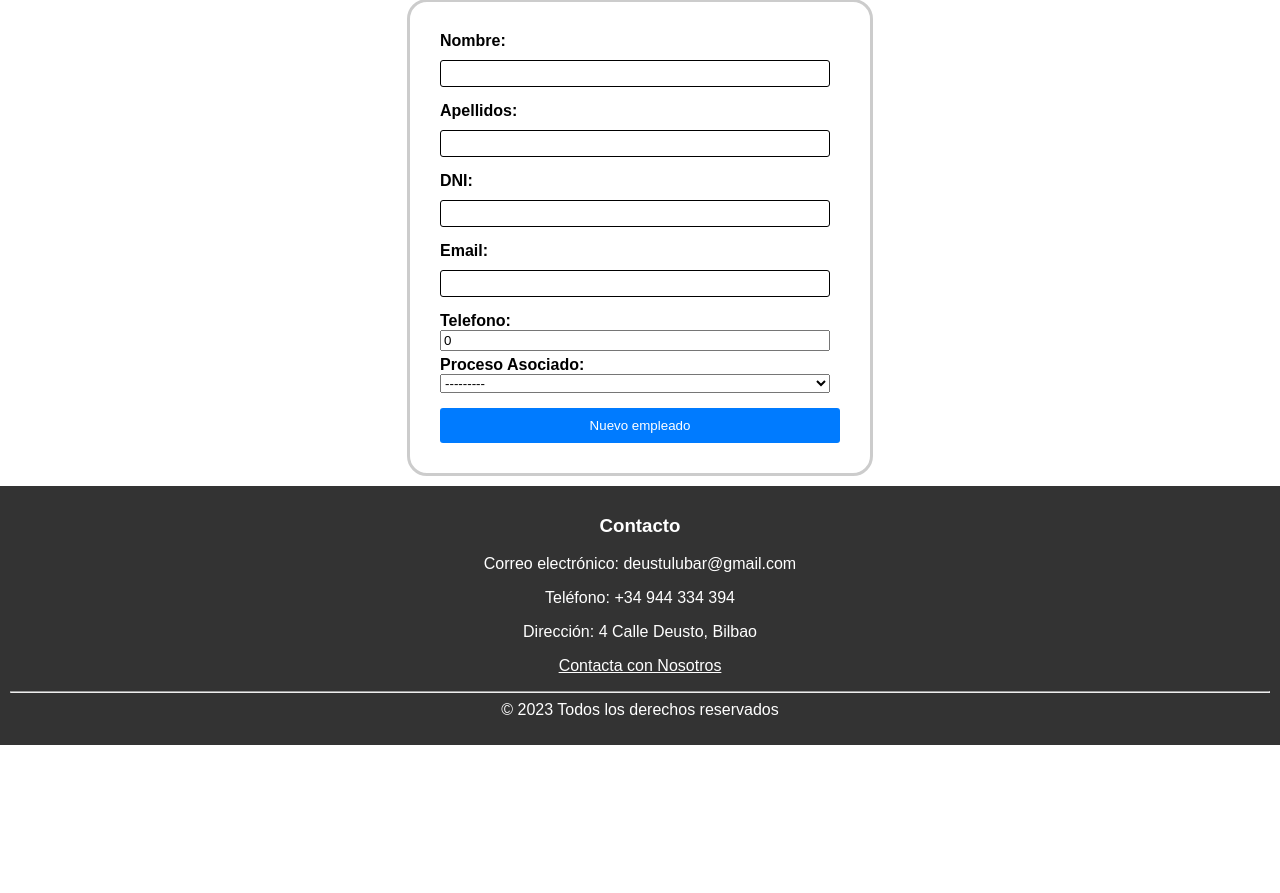
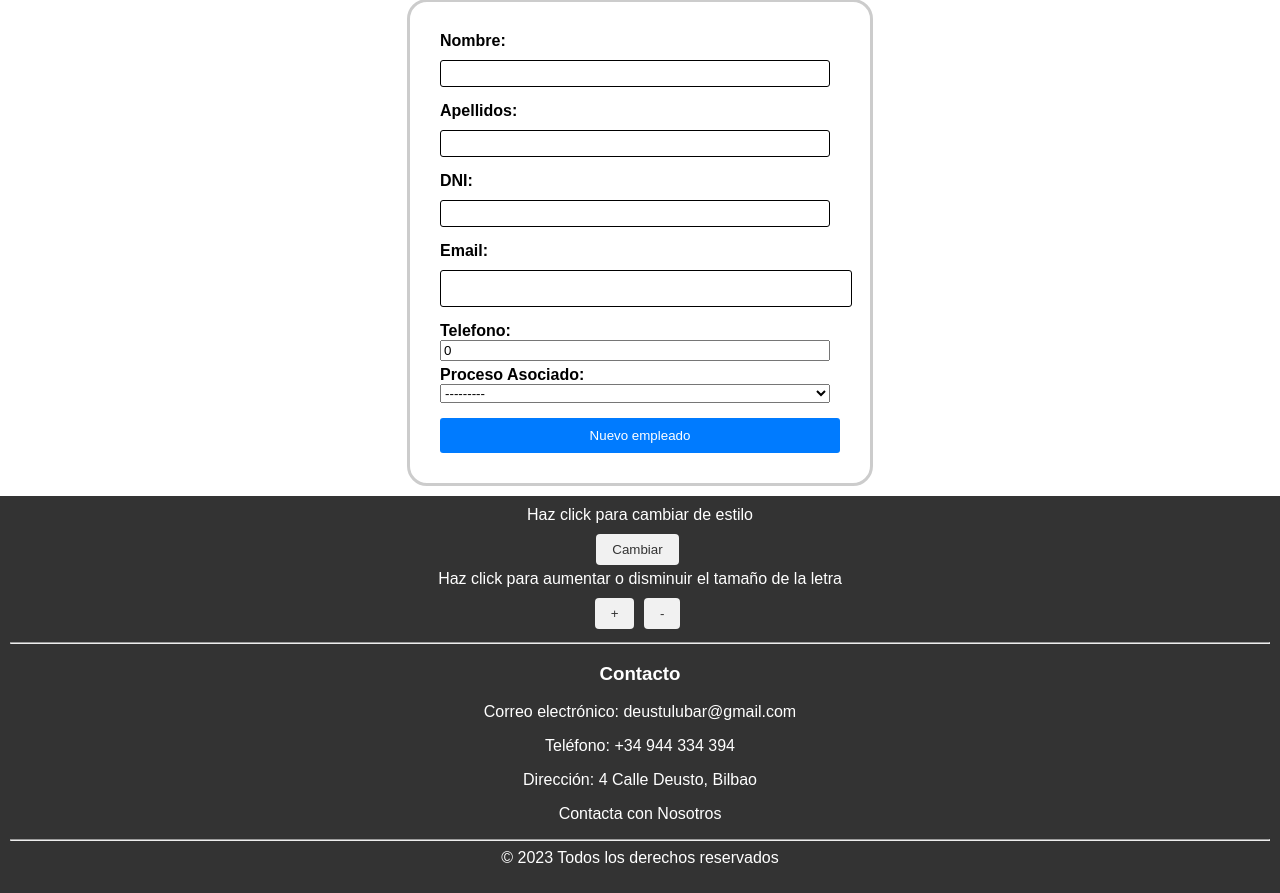
Before and after one commit to xtelleria/main, a Django app: page /2/create in a window 1280 px wide. Shown: the part 201-1094 px from the top of the page. Before the commit the page ends 946 px from the top, so only its background shows below. Run offline with Django 4.2, Linux system fonts and the light colour scheme; data comes from the database, SQL or seed files in the repository; both versions use the stored data as it was after the commit.

Commit message:
estilo y filtros

```diff
--- a/DeustubularSL_app/forms.py
+++ b/DeustubularSL_app/forms.py
@@ -12,6 +12,11 @@
   labels = {
             'FKidProcesp': 'Proceso Asociado',
             'telfono': 'Telefono',
+        }
+  widgets = {
+            'email': forms.EmailInput(attrs={'id': 'correo'}),
+            'DNI': forms.TextInput(attrs={'id': 'DNI'}),
+
         }
 
 
--- /dev/null
+++ b/DeustubularSL_app/static/JS/boton.js
@@ -0,0 +1,18 @@
+const elementsList = document.getElementsByTagName("main");
+
+function getElementFontSize(element) {
+  //getComputedStyle nos devuelve las propiedades css de cada elemento
+  const elementFontSize = window.getComputedStyle(element, null).getPropertyValue('font-size');
+  return parseFloat(elementFontSize);  //Devolvemos el total de pixeles
+}
+
+function cambiarTexto(operador) {
+  for (let element of elementsList) {
+    const currentSize = getElementFontSize(element);
+
+    //Restar o sumar, dependiendo del operador.
+    const newFontSize = (operador === '+' ? (currentSize + 1) : (currentSize - 1)) + 'px';
+    //Aplicarle la lista actual el nuevo tamaño.
+    element.style.fontSize = newFontSize
+  }
+}
--- /dev/null
+++ b/DeustubularSL_app/static/JS/tema.js
@@ -0,0 +1,24 @@
+function cambiarTema() {
+    var body = document.body;
+    var celdas = document.getElementsByTagName('td');
+    var urls = document.getElementsByTagName('a');
+    var header = document.getElementsByTagName('header')
+    var footer = document.getElementsByTagName('footer')
+
+    body.classList.toggle('invertir-fondo');
+    for (var i = 0; i < celdas.length; i++) {
+        celdas[i].classList.toggle('invertir-td');
+      }
+    for (var i = 0; i < urls.length; i++) {
+        urls[i].classList.toggle('invertir-urls');
+      }
+    for (var i = 0; i < header.length; i++) {
+        header[i].classList.toggle('invertir-header');
+      }
+      for (var i = 0; i < footer.length; i++) {
+        footer[i].classList.toggle('invertir-footer');
+      }
+
+
+
+  }
--- /dev/null
+++ b/DeustubularSL_app/static/JS/validar.js
@@ -0,0 +1,33 @@
+function validarFormulario() {
+    var correoInput = document.getElementById('correo').value;
+    var dniInput = document.getElementById('DNI').value;
+    var dominios_validos = ["@deustubular.es", "@deusto.es"];
+
+    // Realizar validaciones
+    var correoValido = false;
+    for (var i = 0; i < dominios_validos.length; i++) {
+        var dominio = dominios_validos[i];
+        if (correoInput.endsWith(dominio)) {
+
+          correoValido = true;
+          // Impedir el envío del formulario
+        }
+      }
+      if (!correoValido) {
+        mostrarError('Correo no válido');
+        return false;
+      }
+
+    if (!/\d{8}[a-zA-Z]$/.test(dniInput)) {
+        mostrarError('DNI no válido');
+        return false; // Impedir el envío del formulario
+      }
+
+    // Validación exitosa, se puede enviar el formulario
+    return true;
+  }
+
+  function mostrarError(mensaje) {
+    alert(mensaje);
+    console.log(mensaje)
+  }
--- a/DeustubularSL_app/static/style.css
+++ b/DeustubularSL_app/static/style.css
@@ -44,11 +44,6 @@
   padding: 10px;
 }
 
-/* Estilo para cuando el mouse está sobre los enlaces */
-li a:hover {
-  background-color: #fff;
-  color: #333;
-}
 
 main {
   padding: 10px;
@@ -313,3 +308,56 @@
 .btn:hover {
   background-color: #0056b3;
 }
+
+.invertir-fondo {
+  background-color: rgb(12, 12, 12);
+  color: rgb(121, 172, 234);
+  border: 1px solid white;
+}
+.invertir-td{
+  border: 1px solid white;
+}
+.invertir-urls{
+  color: cadetblue;
+}
+.invertir-urls:hover{
+  color: rgb(63, 239, 245);
+}
+.invertir-header{
+  background-color:#615555;
+  color:#333;
+
+}
+.invertir-footer{
+  background-color: #615555;
+  color: #141414;
+}
+.tema-control {
+  text-align: center;
+}
+
+.tema-control button {
+  background-color: #f1f1f1;
+  color: #333;
+  padding: 8px 16px;
+  border: none;
+  border-radius: 4px;
+  margin-right: 5px;
+  margin-top: 5px;
+  margin-bottom: 5px;
+}
+
+.tema-control button:hover {
+  background-color: #ddd;
+}
+
+.tema-control p {
+  margin-bottom: 5px;
+}
+.contacto a{
+  text-decoration: none;
+  }
+.contacto a:hover{
+color: #bcbcbc;
+text-decoration: none;
+}
--- a/DeustubularSL_app/templates/DeustubularSL_app/empleado_create.html
+++ b/DeustubularSL_app/templates/DeustubularSL_app/empleado_create.html
@@ -5,11 +5,11 @@
 {% block contenido %}
 <h2>Nuevo empleado</h2>
 
-<form action="{% url 'empleado_create' %}" method="post" class="formulario">
+<form action="{% url 'empleado_create' %}" onsubmit="return validarFormulario()" method="post" class="formulario">
     {% csrf_token %}
     {{ formulario.errors }}
     {{ formulario.as_ul }}
     <input type="submit" value="Nuevo empleado" />
 </form>
-
+<script src="/static/JS/validar.js"></script>
 {% endblock %}
--- a/DeustubularSL_app/templates/DeustubularSL_app/enviar_Email.html
+++ b/DeustubularSL_app/templates/DeustubularSL_app/enviar_Email.html
@@ -4,7 +4,7 @@
 
 {% block contenido %}
 {% load static %}
-<form action="{% url 'enviar_correo' %}" method="post">
+<form action="{% url 'enviar_correo' %}" method="post" class="emaiForm">
     <h3>Enviar email</h3>
     {% csrf_token %}
     <label for="asunto">Asunto:</label>
--- a/DeustubularSL_app/templates/base.html
+++ b/DeustubularSL_app/templates/base.html
@@ -23,7 +23,6 @@
             <li><a href="http://127.0.0.1:8000/1">Mostrar Empleados</a></li>
             <li><a href="http://127.0.0.1:8000/4">Mostrar Equipos</a></li>
             <li><a href="http://127.0.0.1:8000/2">Mostrar Procesos</a></li>
-
         </ul>
         <hr>
     </header>
@@ -32,20 +31,27 @@
         {% endblock %}
     </main>
     <footer>
-        <div class="container">
-            <div class="row">
-                <div class="col-md-4">
+        <div class="tema-control">
+            <p>Haz click para cambiar de estilo</p>
+            <button onclick="cambiarTema()">Cambiar</button>
+            <p>Haz click para aumentar o disminuir el tamaño de la letra</p>
+                <button onclick="return cambiarTexto('+')">+</button>
+                <button onclick="return cambiarTexto('-')">-</button>
+                <script src="/static/JS/boton.js"></script>
+                <script src="/static/JS/tema.js"></script>
+                </div>
+            </div>
+            <hr>
+            <div>
+
+                <div class="contacto">
                     <h3>Contacto</h3>
                     <p>Correo electrónico: deustulubar@gmail.com</p>
                     <p>Teléfono: +34 944 334 394</p>
                     <p>Dirección: 4 Calle Deusto, Bilbao</p>
                     <p><a href="{% url 'enviar_correo' %}">Contacta con Nosotros</a></p>
-                </div>
-            </div>
-            <hr>
-            <div class="row">
-                <div class="col-md-12">
-                    <p class="text-center">© 2023 Todos los derechos reservados</p>
+                    <hr>
+                    <p>© 2023 Todos los derechos reservados</p>
                 </div>
             </div>
         </div>
--- a/DeustubularSL_app/views.py
+++ b/DeustubularSL_app/views.py
@@ -97,12 +97,12 @@
             empleados.email = form.cleaned_data['email']
             empleados.telfono = form.cleaned_data['telfono']
             empleados.FKidProcesp = form.cleaned_data['FKidProcesp']
-            if(comprobar_email(empleados.email) and comprobar_DNI(empleados.DNI)):
-                empleados.save()
-            elif not(comprobar_DNI(empleados.DNI)):
-                return redirect('errorDni')
-            elif not(comprobar_email(empleados.email)):
-                return redirect('errorEmail')
+            #if(comprobar_email(empleados.email) and comprobar_DNI(empleados.DNI)):
+            empleados.save()
+            #elif not(comprobar_DNI(empleados.DNI)):
+             #   return redirect('errorDni')
+            #elif not(comprobar_email(empleados.email)):
+             #   return redirect('errorEmail')
             return redirect('listar_empleados')
         return render(request, 'DeustubularSL_app/empleado_create.html', {'form': form})
 
@@ -168,6 +168,17 @@
     empleados.delete()
     return redirect('lista_empleados')
 
+def lista_equipos(request):
+    equipos = equipo.objects.all()
+    context = {'equipos': equipos}
+    return render(request, 'DeustubularSL_app/lista_equipos_a_borrar.html', context)
+def eliminar_equipo(request, id_equipo):
+    equipos = get_object_or_404(equipo, id=id_equipo)
+    equipos.delete()
+    return redirect('lista_equipos')
+
+
+
 def lista_procesos(request):
     procesos = proceso.objects.all()
     context = {'procesos': procesos}
@@ -177,16 +188,7 @@
     procesos.delete()
     return redirect('lista_procesos')
 
-def lista_equipos(request):
-    equipos = equipo.objects.all()
-    for equipo in equipos:
-        equipo.procesos = proceso.objects.filter(FKidEquipo=equipo)
-    context = {'equipos': equipos}
-    return render(request, 'DeustubularSL_app/lista_equipos_a_borrar.html', context)
-def eliminar_equipo(request, id_equipo):
-    equipos = get_object_or_404(equipo, id=id_equipo)
-    equipos.delete()
-    return redirect('lista_equipos')
+
 
 
 #Métodos para comprobar si el dni y el correo es correcto
@@ -264,7 +266,7 @@
     nombre = request.GET.get('nombre')
     num_empleados = request.GET.get('num_empleados')
 
-    procesos = proceso.objects.all()
+    procesos = proceso.objects.annotate(num_empleados=Count('empleado'))
 
     if nombre:
         procesos = procesos.filter(nombre__icontains=nombre)
--- a/Equipo9_Reto4/settings.py
+++ b/Equipo9_Reto4/settings.py
@@ -131,7 +131,7 @@
 EMAIL_BACKEND = 'django.core.mail.backends.smtp.EmailBackend'
 EMAIL_HOST = 'smtp.gmail.com'
 EMAIL_PORT = 587
-EMAIL_HOST_USER = 'USER_MAIL'
-EMAIL_HOST_PASSWORD = 'USER_MAIL_PASSWORD'
+EMAIL_HOST_USER = 'ddeustubularsl@gmail.com'
+EMAIL_HOST_PASSWORD = 'fgifiqlbronvcbqv'
 EMAIL_USE_TLS = True
 DEFAULT_FROM_EMAIL = EMAIL_HOST_USER
```
Also changed, not shown: DeustubularSL_app/templates/DeustubularSL_app/lista_equipos_a_borrar.html (+7 -7 lines), README.md (added), db.sqlite3.
